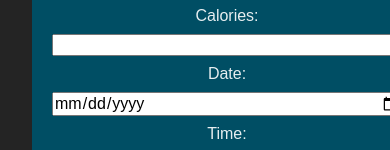
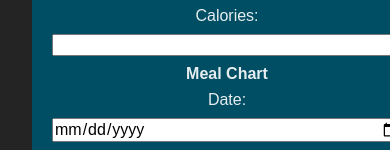
Before and after one commit to ArtOfTheNiles/SnapBites, a React (Vite) app in the folder client/: page /logmeal in a window 390 px wide. Shown: the part 328-478 px from the top of the page. Built offline with nearby package versions, Linux system fonts and the light colour scheme.

Commit message:
Responsive Chart section added, needs reworking

```diff
--- /dev/null
+++ b/client/src/components/MealChart.tsx
@@ -0,0 +1,13 @@
+// Trying to make a sub-component for the meal chart
+// Need to find a way to make the chart responsive
+
+export default function MealChart() {
+  return (
+    <div className="meal-chart">
+      <h2>Meal Chart</h2>
+      <div className="chart-container">
+        <div className="chart"></div>
+      </div>
+    </div>
+  )
+}
--- a/client/src/pages/LogMeal.tsx
+++ b/client/src/pages/LogMeal.tsx
@@ -1,6 +1,7 @@
 // This is the Log Meal page, where users will log their meal information
 import GoToLogMealButton from "../components/GoToLogMealButton";
 import '../assets/styles/LogMeal.css'
+import MealChart from "../components/MealChart";
 
 export default function LogMeal() {
   return (
@@ -16,6 +17,8 @@ export default function LogMeal() {
         <label htmlFor="calories">Calories:</label>
         <input type="number" id="calories" name="calories" required />
 
+        <MealChart />
+
         <label htmlFor="date">Date:</label>
         <input type="date" id="date" name="date" required />
 
```
